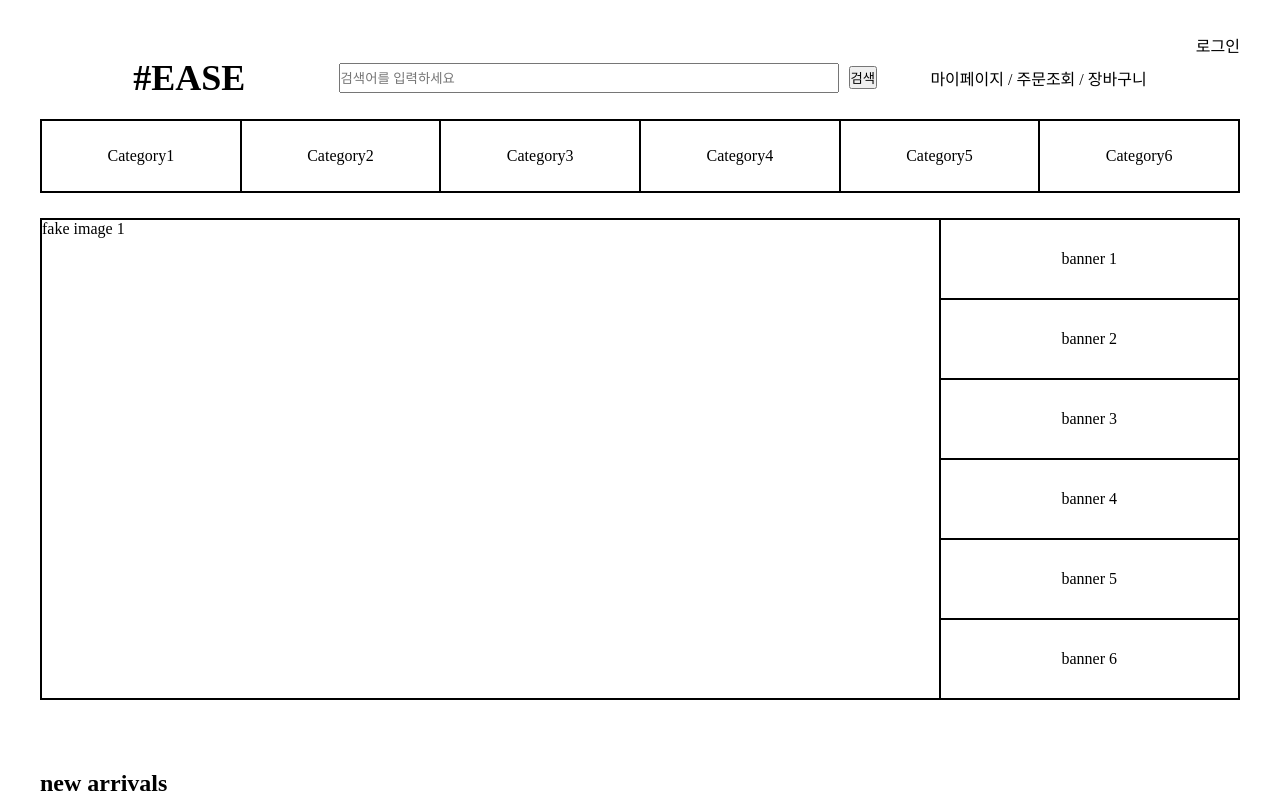
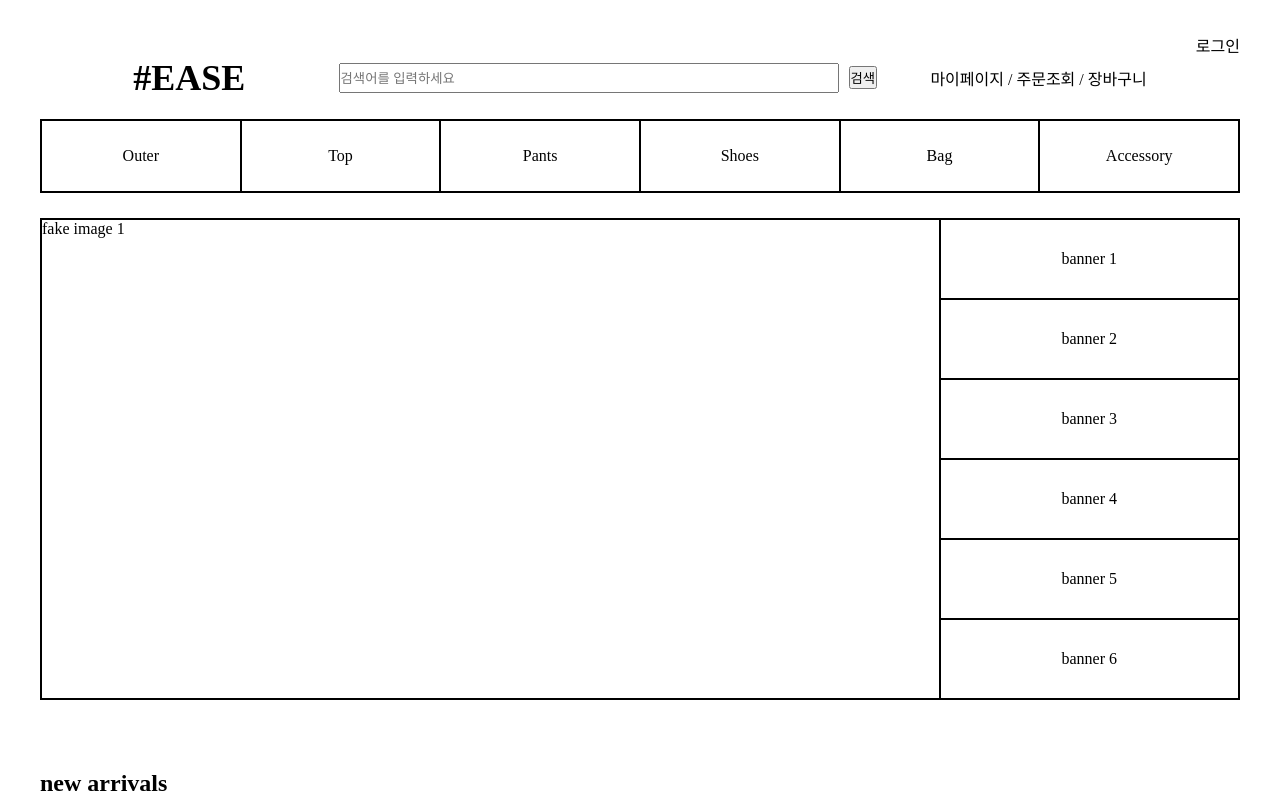
Before and after one commit to SoftwareEngineeringYU/SoftwareEngineering-FE, a React (Create React App) app: page / in a window 1280 px wide. Shown: the top 800 px of the page. Built offline with nearby package versions, Linux system fonts and the light colour scheme.

Commit message:
[Fix] 카테고리 라우팅 수정

```diff
--- a/src/components/DefaultHeader.js
+++ b/src/components/DefaultHeader.js
@@ -1,12 +1,18 @@
 import StyledDefaultHeader from "styles/components/StyledDefaultHeader";
 import { useNavigate } from "react-router-dom";
+import { useState } from "react";
 
 const DefaultHeader = () => {
+
   let isLogged = false;
   const navigate = useNavigate();
-  const navigateToCategory = () => {
-    navigate("/category");
+  const [category, setCategory] = useState("");
+
+  const navigateToCategory = (e) => {
+    setCategory(e.target.textContent);
+    navigate(`/${category}`);
   };
+
   const navigateToHome = () => {
     navigate("/");
   };
@@ -45,12 +51,12 @@ const DefaultHeader = () => {
           </div>
 
           <ul className="category-box">
-            <li onClick={navigateToCategory}>Category1</li>
-            <li onClick={navigateToCategory}>Category2</li>
-            <li onClick={navigateToCategory}>Category3</li>
-            <li onClick={navigateToCategory}>Category4</li>
-            <li onClick={navigateToCategory}>Category5</li>
-            <li onClick={navigateToCategory}>Category6</li>
+            <li onClick={navigateToCategory}>Outer</li>
+            <li onClick={navigateToCategory}>Top</li>
+            <li onClick={navigateToCategory}>Pants</li>
+            <li onClick={navigateToCategory}>Shoes</li>
+            <li onClick={navigateToCategory}>Bag</li>
+            <li onClick={navigateToCategory}>Accessory</li>
           </ul>
         </div>
       </div>
```
Also changed, not shown: src/App.js (+21 -1 lines).
